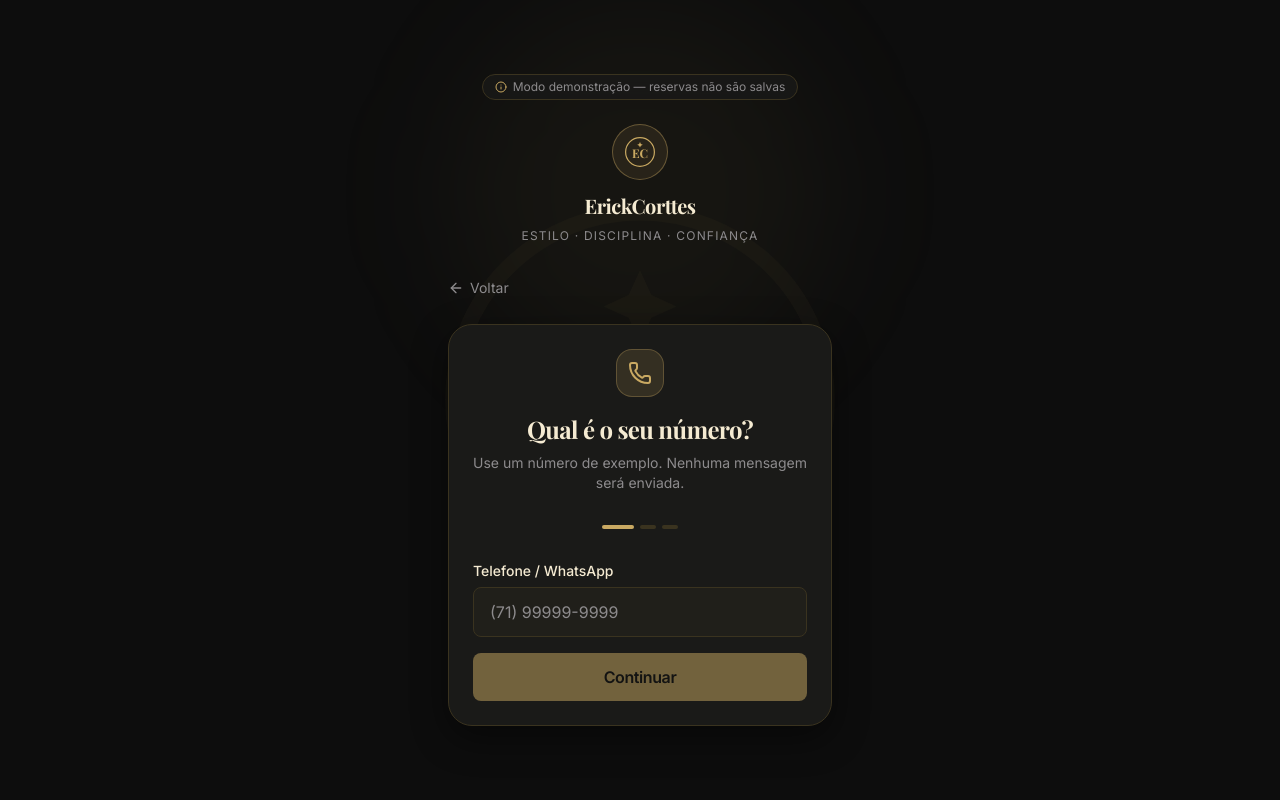
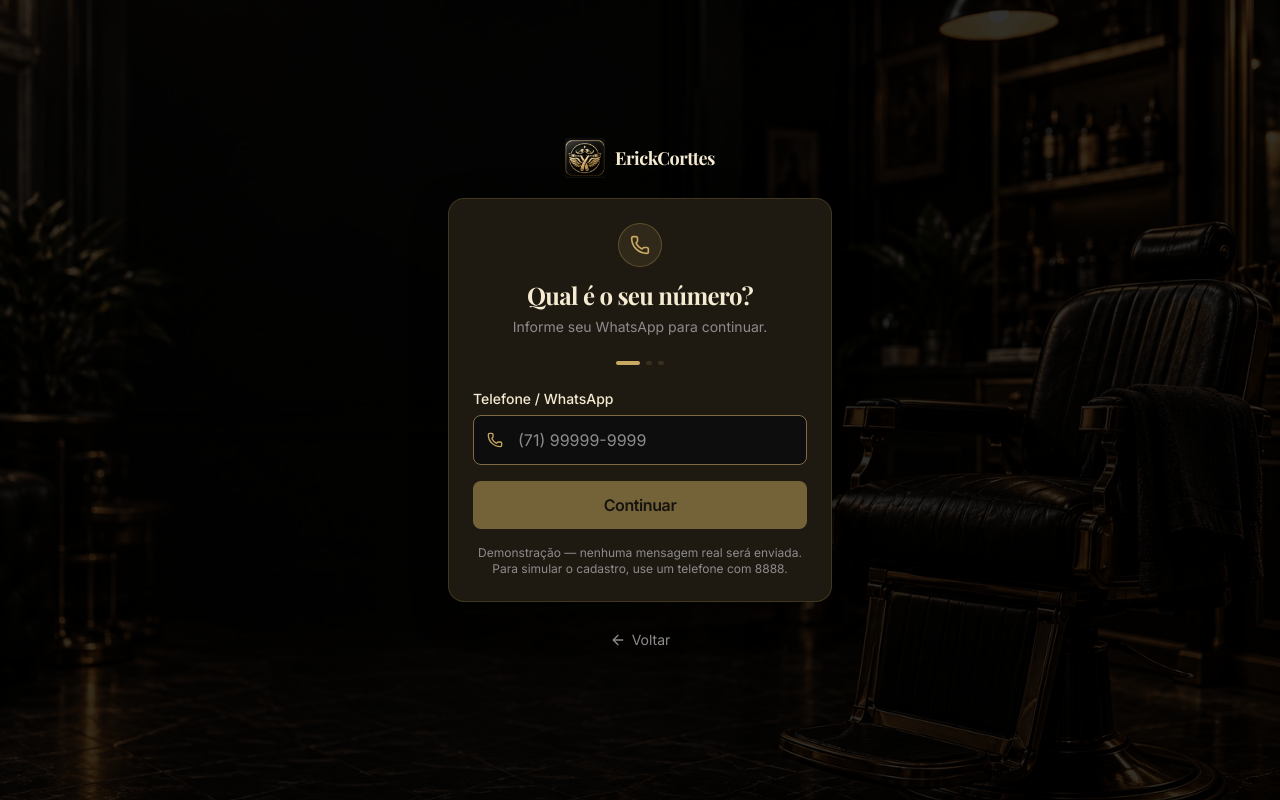
Before and after one commit to ZontekServicos/Barbearia, a React (Vite) app: page /login in a window 1280 px wide. Built offline with nearby package versions, Linux system fonts and the light colour scheme; the HTML template or start-up script is replaced by a standard one.

Commit message:
style: finalize ErickCorttes client UI

```diff
--- a/src/components/ui/input.tsx
+++ b/src/components/ui/input.tsx
@@ -4,10 +4,12 @@ import { cn } from '@/lib/utils'
 export interface InputProps extends React.InputHTMLAttributes<HTMLInputElement> {
   label?: string
   error?: string
+  /** Decorative leading adornment, e.g. a lucide icon. */
+  icon?: React.ReactNode
 }
 
 const Input = React.forwardRef<HTMLInputElement, InputProps>(
-  ({ className, label, error, ...props }, ref) => {
+  ({ className, label, error, icon, ...props }, ref) => {
     const generatedId = React.useId()
     const inputId = props.id ?? generatedId
     return (
@@ -15,11 +17,20 @@ const Input = React.forwardRef<HTMLInputElement, InputProps>(
         {label && (
           <label htmlFor={inputId} className="text-sm font-medium text-[var(--foreground)]">{label}</label>
         )}
+        <div className="relative">
+          {icon && (
+            <span aria-hidden="true" className="absolute left-3.5 top-1/2 -translate-y-1/2 text-[var(--primary)] pointer-events-none">
+              {icon}
+            </span>
+          )}
           <input
             ref={ref}
             className={cn(
-            'w-full rounded-lg border border-[var(--border)] bg-[var(--secondary)] px-4 py-3 text-base text-[var(--foreground)] placeholder:text-[var(--muted-foreground)] outline-none transition-all',
+              // Darker than any card surface, so the field reads as recessed on both bronze and charcoal.
+              'w-full rounded-lg border border-[var(--input-border)] bg-[var(--background)] px-4 py-3 text-base text-[var(--foreground)] placeholder:text-[var(--muted-foreground)] transition-all',
               'focus:border-[var(--primary)] focus:ring-1 focus:ring-[var(--primary)]/30',
+              'disabled:opacity-50 disabled:cursor-not-allowed disabled:text-[var(--muted-foreground)]',
+              icon && 'pl-11',
               error && 'border-red-500 focus:border-red-500 focus:ring-red-500/20',
               className
             )}
@@ -28,6 +39,7 @@ const Input = React.forwardRef<HTMLInputElement, InputProps>(
             aria-invalid={error ? true : props['aria-invalid']}
             aria-describedby={[props['aria-describedby'], error ? `${inputId}-error` : undefined].filter(Boolean).join(' ') || undefined}
           />
+        </div>
         {error && <p id={`${inputId}-error`} className="text-xs text-red-400">{error}</p>}
       </div>
     )
--- a/src/index.css
+++ b/src/index.css
@@ -8,12 +8,17 @@
 
 @layer base {
   :root {
+    color-scheme: dark;
     /* ERICKCORTTES BARBEARIA — official brand palette */
     --background: #0D0D0D; /* Preto profundo */
     --foreground: #F5EBD2; /* Creme */
 
     --card: #1A1A18; /* Carvão */
     --card-foreground: #F5EBD2;
+
+    /* Opaque counterpart to the landing's translucent bronze glass, for screens
+       with no photo behind them (booking flow). */
+    --surface-bronze: #1F1A11;
 
     --primary: #C9A962; /* Dourado principal */
     --primary-light: #E1C77B; /* Dourado claro */
@@ -31,6 +36,7 @@
 
     --border: #3A331F; /* Bronze-tinted, visibly warmer than flat gray */
     --ring: #C9A962;
+    --input-border: color-mix(in srgb, var(--primary) 60%, var(--background));
 
     --radius: 0.5rem;
 
--- a/src/pages/Landing.tsx
+++ b/src/pages/Landing.tsx
@@ -84,7 +84,7 @@ export default function Landing() {
             {SERVICES.filter(s => s.active).map((service) => (
               <div
                 key={service.id}
-                className="group relative border border-[var(--border)] bg-[var(--card)] shadow-[0_4px_14px_rgba(0,0,0,0.35)] rounded-2xl p-6 transition-all hover:-translate-y-1 hover:border-[var(--primary)]/50 hover:shadow-[0_12px_32px_rgba(201,169,98,0.12)]"
+                className="group relative border border-[var(--primary)]/25 bg-[rgba(38,31,18,0.5)] backdrop-blur-md shadow-[0_4px_18px_rgba(0,0,0,0.45)] rounded-2xl p-6 transition-all hover:-translate-y-1 hover:bg-[rgba(52,42,24,0.6)] hover:border-[var(--primary)]/55 hover:shadow-[0_12px_32px_rgba(201,169,98,0.15)]"
               >
                 <div className="absolute inset-x-6 top-0 h-px bg-gradient-to-r from-transparent via-[var(--primary)]/60 to-transparent opacity-0 group-hover:opacity-100 transition-opacity" />
 
@@ -99,7 +99,7 @@ export default function Landing() {
                 <h3 className="font-semibold text-lg mb-1.5">{service.name}</h3>
                 <p className="text-sm text-[var(--muted-foreground)] mb-4 min-h-10">{service.description}</p>
 
-                <div className="flex items-center justify-between pt-4 border-t border-[var(--border)]">
+                <div className="flex items-center justify-between pt-4 border-t border-[var(--primary)]/20">
                   <div className="flex items-center gap-1.5 text-xs text-[var(--muted-foreground)]">
                     <Clock className="h-3.5 w-3.5" />
                     <span>{service.duration} minutos</span>
--- a/src/pages/client/Appointments.tsx
+++ b/src/pages/client/Appointments.tsx
@@ -49,7 +49,7 @@ export default function Appointments() {
         <h3 className="text-xs font-semibold tracking-widest text-[var(--primary)] uppercase mb-3">Próximos</h3>
 
         {filteredUpcoming.length === 0 ? (
-          <div className="border border-dashed border-[var(--border)] rounded-2xl p-8 text-center">
+          <div className="border border-dashed border-[var(--primary)]/25 bg-[var(--surface-bronze)] rounded-2xl p-8 text-center">
             <Logo className="h-10 w-10 text-[var(--muted-foreground)]/40 mx-auto mb-3" />
             <p className="text-[var(--muted-foreground)] text-sm mb-4">Você ainda não possui agendamentos futuros.</p>
             <Button asChild size="sm">
@@ -61,7 +61,7 @@ export default function Appointments() {
             {filteredUpcoming.map(apt => (
               <div
                 key={apt.id}
-                className="border border-[var(--primary)]/30 bg-[var(--card)] rounded-2xl p-4"
+                className="border border-[var(--primary)]/30 bg-[var(--surface-bronze)] shadow-[0_4px_14px_rgba(0,0,0,0.35)] rounded-2xl p-4"
               >
                 <div className="flex items-start justify-between mb-3">
                   <div>
--- a/src/pages/client/Login.tsx
+++ b/src/pages/client/Login.tsx
@@ -2,9 +2,7 @@ import { useState, useRef, useEffect } from 'react'
 import { useNavigate } from 'react-router-dom'
 import { ArrowLeft, Phone, MessageSquare, User } from 'lucide-react'
 import { Button } from '@/components/ui/button'
-import { DemoNotice } from '@/components/DemoNotice'
 import { Input } from '@/components/ui/input'
-import { Logo } from '@/components/Logo'
 
 type Step = 'phone' | 'otp' | 'register'
 
@@ -65,7 +63,7 @@ export default function Login() {
     await new Promise(r => setTimeout(r, 800))
     setLoading(false)
     // Simulate new user on first access
-    const isNewUser = phone.includes('8888')
+    const isNewUser = phone.replace(/\D/g, '').includes('8888')
     if (isNewUser) {
       setStep('register')
     } else {
@@ -82,81 +80,67 @@ export default function Login() {
   }
 
   return (
-    <main className="min-h-dvh bg-[var(--background)] flex flex-col items-center justify-center px-6 py-12 relative overflow-hidden">
-      {/* Ambient glow */}
-      <div className="absolute top-0 left-1/2 -translate-x-1/2 w-96 h-96 rounded-full bg-[var(--primary)]/5 blur-3xl pointer-events-none" />
-      <Logo aria-hidden className="hidden sm:block absolute top-1/2 left-1/2 -translate-x-1/2 -translate-y-1/2 h-[26rem] w-[26rem] text-[var(--primary)]/[0.035] pointer-events-none" />
-
-      <div className="w-full max-w-sm relative z-10">
-        <div className="flex justify-center">
-          <DemoNotice />
-        </div>
-        {/* Brand */}
-        <div className="flex flex-col items-center gap-2 mb-8">
-          <div className="w-14 h-14 rounded-full border border-[var(--primary)]/40 bg-[var(--primary)]/10 flex items-center justify-center mb-1">
-            <Logo className="h-8 w-8 text-[var(--primary)]" />
-          </div>
-          <span className="font-display font-bold text-xl tracking-tight">ErickCorttes</span>
-          <p className="text-xs tracking-widest uppercase text-[var(--muted-foreground)]">Estilo · Disciplina · Confiança</p>
+    <main className="relative isolate min-h-dvh flex flex-col items-center justify-center px-5 py-10">
+      {/* Same barbershop atmosphere as the client layout, so auth feels like the same app. */}
+      <div aria-hidden="true" className="fixed inset-0 -z-10 pointer-events-none">
+        <img src="/brand/interior.jpg" alt="" width="1536" height="1024" className="h-full w-full object-cover object-[68%_center] md:object-center" />
+        <div className="absolute inset-0 bg-black/80" />
       </div>
 
-        {/* Back */}
-        <button
-          disabled={loading}
-          onClick={() => step === 'phone' ? navigate('/') : setStep('phone')}
-          className="flex items-center gap-1.5 text-sm text-[var(--muted-foreground)] hover:text-[var(--foreground)] transition-colors mb-6"
-        >
-          <ArrowLeft className="h-4 w-4" />
-          Voltar
-        </button>
+      <div className="w-full max-w-sm">
+        {/* Compact branding */}
+        <div className="flex items-center justify-center gap-2.5 mb-5">
+          <img src="/brand/app-icon.png" alt="" width="256" height="256" className="h-10 w-10 object-contain shrink-0" />
+          <span className="font-display font-bold text-lg tracking-tight">ErickCorttes</span>
+        </div>
 
         {/* Card panel */}
-        <div className="border border-[var(--border)] bg-[var(--card)] shadow-[0_12px_36px_rgba(0,0,0,0.45)] rounded-3xl p-6">
+        <div className="border border-[var(--primary)]/20 bg-[var(--surface-bronze)] shadow-[0_12px_36px_rgba(0,0,0,0.45)] rounded-2xl p-5 sm:p-6">
 
-        {/* Step icon */}
-        <div className="mb-8 text-center">
-          <div className="w-12 h-12 rounded-2xl bg-[var(--primary)]/15 border border-[var(--primary)]/30 flex items-center justify-center mx-auto mb-4">
-            {step === 'phone' && <Phone className="h-6 w-6 text-[var(--primary)]" />}
-            {step === 'otp' && <MessageSquare className="h-6 w-6 text-[var(--primary)]" />}
-            {step === 'register' && <User className="h-6 w-6 text-[var(--primary)]" />}
+          {/* Step header */}
+          <div className="text-center mb-6">
+            <div className="w-11 h-11 rounded-full border border-[var(--primary)]/30 bg-[var(--primary)]/10 flex items-center justify-center mx-auto mb-3">
+              {step === 'phone' && <Phone className="h-5 w-5 text-[var(--primary)]" />}
+              {step === 'otp' && <MessageSquare className="h-5 w-5 text-[var(--primary)]" />}
+              {step === 'register' && <User className="h-5 w-5 text-[var(--primary)]" />}
             </div>
 
             {step === 'phone' && (
               <>
                 <h1 className="font-display text-2xl font-bold tracking-tight">Qual é o seu número?</h1>
-              <p className="text-sm text-[var(--muted-foreground)] mt-2">Use um número de exemplo. Nenhuma mensagem será enviada.</p>
+                <p className="text-sm text-[var(--muted-foreground)] mt-1.5">Informe seu WhatsApp para continuar.</p>
               </>
             )}
             {step === 'otp' && (
               <>
                 <h1 className="font-display text-2xl font-bold tracking-tight">Digite o código</h1>
-              <p className="text-sm text-[var(--muted-foreground)] mt-2">
-                Simulação para<br />
-                <span className="text-[var(--foreground)] font-medium">{phone}</span>
-              </p>
+                <p className="text-sm text-[var(--muted-foreground)] mt-1.5">Simulação para</p>
+                <p className="text-[var(--foreground)] font-semibold tabular-nums">{phone}</p>
               </>
             )}
             {step === 'register' && (
               <>
                 <h1 className="font-display text-2xl font-bold tracking-tight">Primeiro acesso</h1>
-              <p className="text-sm text-[var(--muted-foreground)] mt-2">Precisamos de mais algumas informações.</p>
+                <p className="text-sm text-[var(--muted-foreground)] mt-1.5">Precisamos de mais algumas informações.</p>
               </>
             )}
           </div>
 
           {/* Step indicators */}
-        <div className="flex gap-1.5 justify-center mb-8">
-          {(['phone', 'otp', 'register'] as Step[]).map(s => (
+          <div className="flex gap-1.5 justify-center mb-6">
+            {(['phone', 'otp', 'register'] as Step[]).map(s => {
+              const index = (['phone', 'otp', 'register'] as Step[]).indexOf(s)
+              const currentIndex = (['phone', 'otp', 'register'] as Step[]).indexOf(step)
+              return (
                 <div
                   key={s}
                   className={`h-1 rounded-full transition-all ${
-                s === step ? 'w-8 bg-[var(--primary)]' :
-                ['phone', 'otp', 'register'].indexOf(s) < ['phone', 'otp', 'register'].indexOf(step)
-                  ? 'w-4 bg-[var(--primary)]/40'
-                  : 'w-4 bg-[var(--border)]'
+                    s === step ? 'w-6 bg-[var(--primary)]' :
+                    index < currentIndex ? 'w-1.5 bg-[var(--primary)]/50' : 'w-1.5 bg-[var(--primary)]/15'
                   }`}
                 />
-          ))}
+              )
+            })}
           </div>
 
           {/* Phone step */}
@@ -165,6 +149,7 @@ export default function Login() {
               <Input
                 label="Telefone / WhatsApp"
                 type="tel"
+                icon={<Phone className="h-4 w-4" />}
                 placeholder="(71) 99999-9999"
                 value={phone}
                 onChange={handlePhoneChange}
@@ -179,15 +164,16 @@ export default function Login() {
               >
                 {loading ? 'Enviando...' : 'Continuar'}
               </Button>
+              <p className="text-xs text-center text-[var(--muted-foreground)]">
+                Demonstração — nenhuma mensagem real será enviada. Para simular o cadastro, use um telefone com 8888.
+              </p>
             </form>
           )}
 
           {/* OTP step */}
           {step === 'otp' && (
-          <form onSubmit={handleOtpSubmit} className="space-y-6">
-            <div>
-              <p className="text-sm text-center text-[var(--muted-foreground)] mb-4">Digite quaisquer 6 dígitos para explorar. Para testar o cadastro, use um telefone com 8888.</p>
-              <div className="grid grid-cols-6 gap-1.5">
+            <form onSubmit={handleOtpSubmit} className="space-y-5">
+              <div className="grid grid-cols-6 gap-1.5 sm:gap-2">
                 {otp.map((digit, i) => (
                   <input
                     key={i}
@@ -207,10 +193,11 @@ export default function Login() {
                     value={digit}
                     onChange={e => handleOtpChange(i, e.target.value)}
                     onKeyDown={e => handleOtpKeyDown(i, e)}
-                    className="w-full min-w-0 h-14 text-center text-xl font-bold bg-[var(--secondary)] border border-[var(--border)] rounded-xl text-[var(--foreground)] outline-none focus:border-[var(--primary)] focus:ring-1 focus:ring-[var(--primary)]/30 transition-all"
+                    className={`w-full min-w-0 h-13 text-center text-lg font-bold tabular-nums bg-[var(--background)] border rounded-xl text-[var(--foreground)] transition-all focus:border-[var(--primary)] focus:ring-2 focus:ring-[var(--primary)]/30 ${
+                      digit ? 'border-[var(--primary)]' : 'border-[var(--input-border)]'
+                    }`}
                   />
                 ))}
-              </div>
               </div>
 
               <Button
@@ -221,16 +208,18 @@ export default function Login() {
                 {loading ? 'Verificando...' : 'Confirmar'}
               </Button>
 
-            <p className="text-center text-sm text-[var(--muted-foreground)]">
-              Quer repetir?{' '}
+              <div className="text-center space-y-1">
+                <p className="text-xs text-[var(--muted-foreground)]">
+                  Demonstração — use qualquer código de 6 dígitos.
+                </p>
                 <button
                   type="button"
-                className="text-[var(--primary)] hover:underline"
+                  className="text-xs text-[var(--primary)] hover:text-[var(--primary-light)] transition-colors min-h-11"
                   onClick={() => { setOtp(['', '', '', '', '', '']); otpRefs.current[0]?.focus() }}
                 >
                   Limpar código
                 </button>
-            </p>
+              </div>
             </form>
           )}
 
@@ -240,6 +229,7 @@ export default function Login() {
               <Input
                 label="Seu nome"
                 type="text"
+                icon={<User className="h-4 w-4" />}
                 placeholder="João Silva"
                 value={name}
                 onChange={e => setName(e.target.value)}
@@ -265,6 +255,18 @@ export default function Login() {
             </form>
           )}
         </div>
+
+        {/* Secondary escape action */}
+        <div className="flex justify-center mt-4">
+          <button
+            disabled={loading}
+            onClick={() => step === 'phone' ? navigate('/') : setStep('phone')}
+            className="inline-flex items-center gap-1.5 min-h-11 px-3 text-sm text-[var(--muted-foreground)] hover:text-[var(--primary)] transition-colors disabled:opacity-50"
+          >
+            <ArrowLeft className="h-4 w-4" />
+            Voltar
+          </button>
+        </div>
       </div>
     </main>
   )
```
Also changed, not shown: src/pages/client/ClientHome.tsx (+4 -4 lines), src/pages/client/Profile.tsx (+4 -4 lines), src/pages/client/Schedule.tsx (+19 -16 lines). Lines whose indentation alone changed are shown as unchanged.
